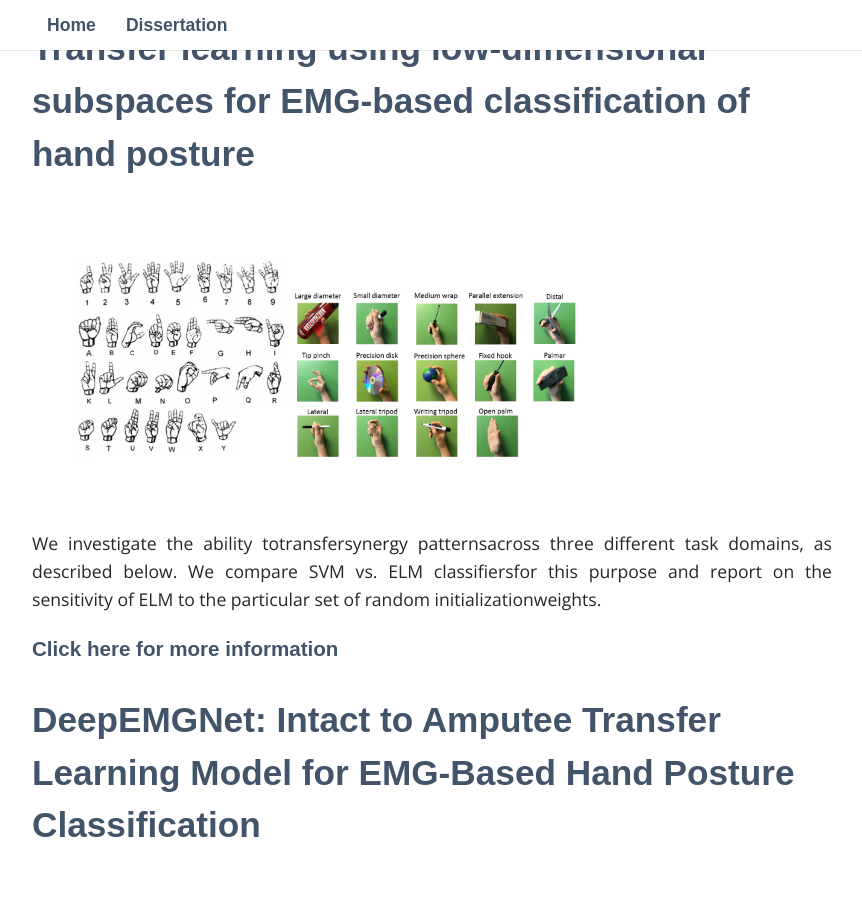
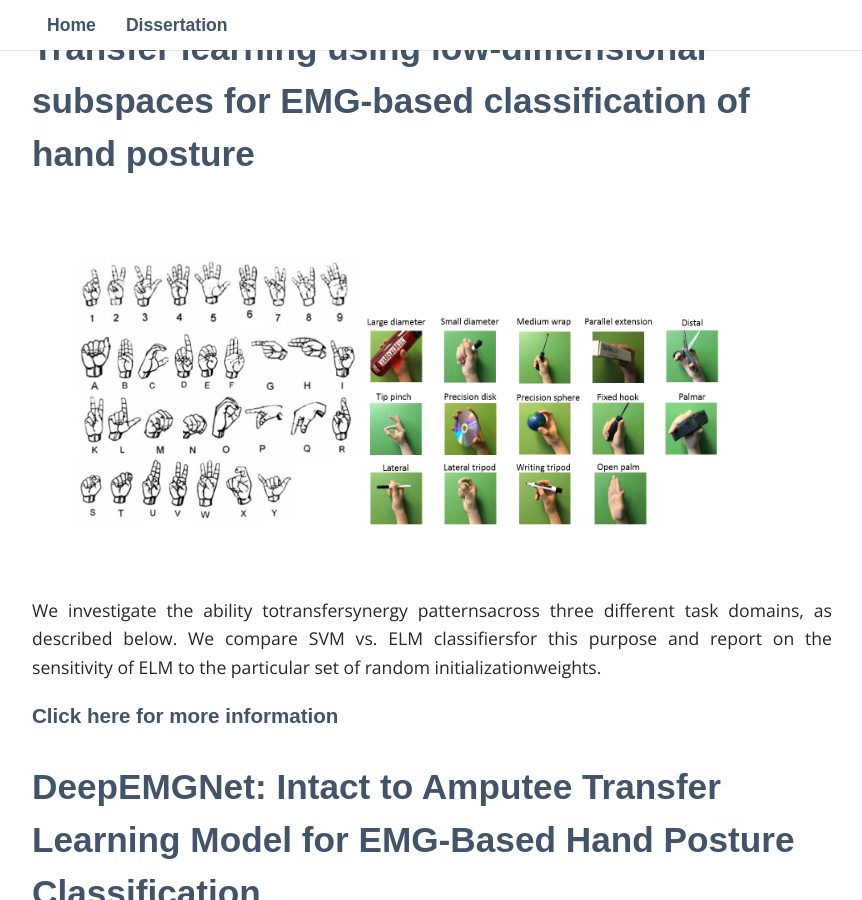
Before and after one commit to syagmur/syagmur.github.io, a Jekyll site: the page built from Dissertation/index.html, in a window 1280 px wide and 900 px high, scrolled down 927 px. Shown: the whole window, without its empty margins (208-1070 px from the left). Built offline with Jekyll 4.4.1, drawn with Linux system fonts in a browser that asks for light colours; nearby versions of some CDN libraries; some web fonts are replaced; library files that are not in the unit come from our copies.

Commit message:
Update index.html

```diff
--- a/Dissertation/index.html
+++ b/Dissertation/index.html
@@ -24,8 +24,8 @@ We present a comparison study for dimensionality reduction technique selection a
 
 <div id="wrapper">
 <figure>
-<img class="fblogo" border="0" width="30%" alt="ASL" src="/images/ASL.png"/></a>
-<img  class="fblogo" border="0" width="40%" alt="Grasp Mimicking" src="/images/Grasp.png"/></a>
+<img class="fblogo" border="0" width="40%" alt="ASL" src="/images/ASL.png"/></a>
+<img  class="fblogo" border="0" width="50%" alt="Grasp Mimicking" src="/images/Grasp.png"/></a>
 </figure>
 </div>
 
```
